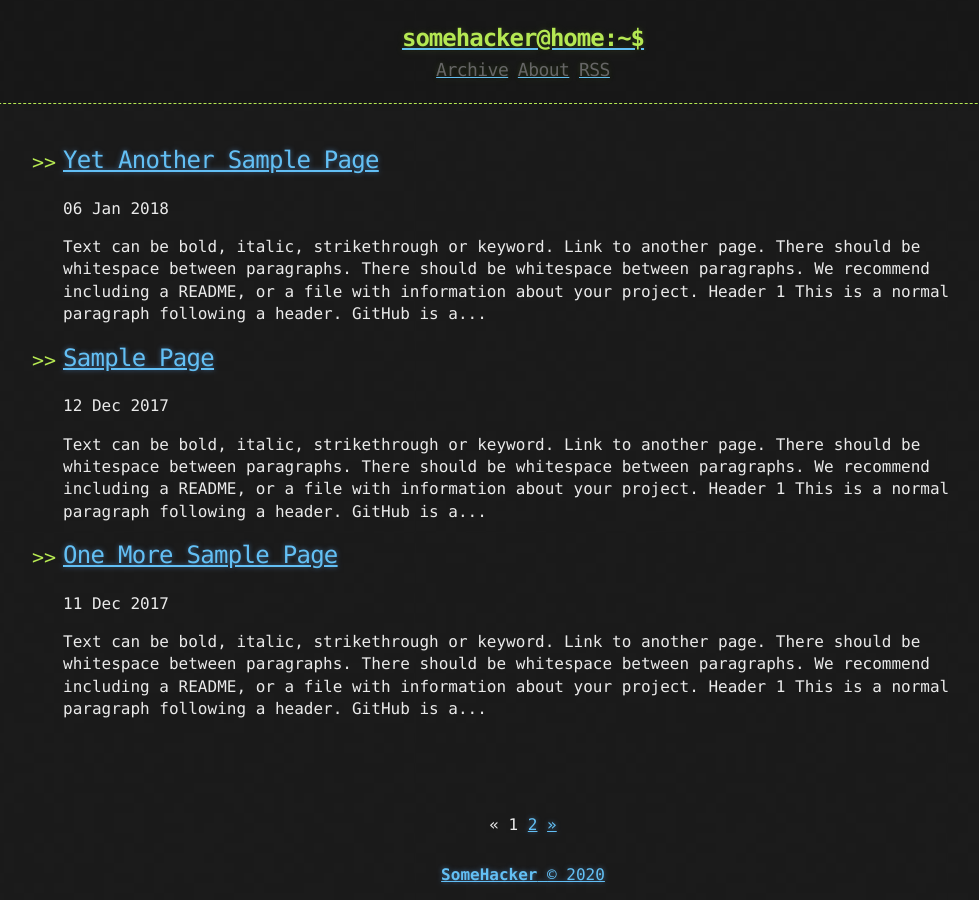
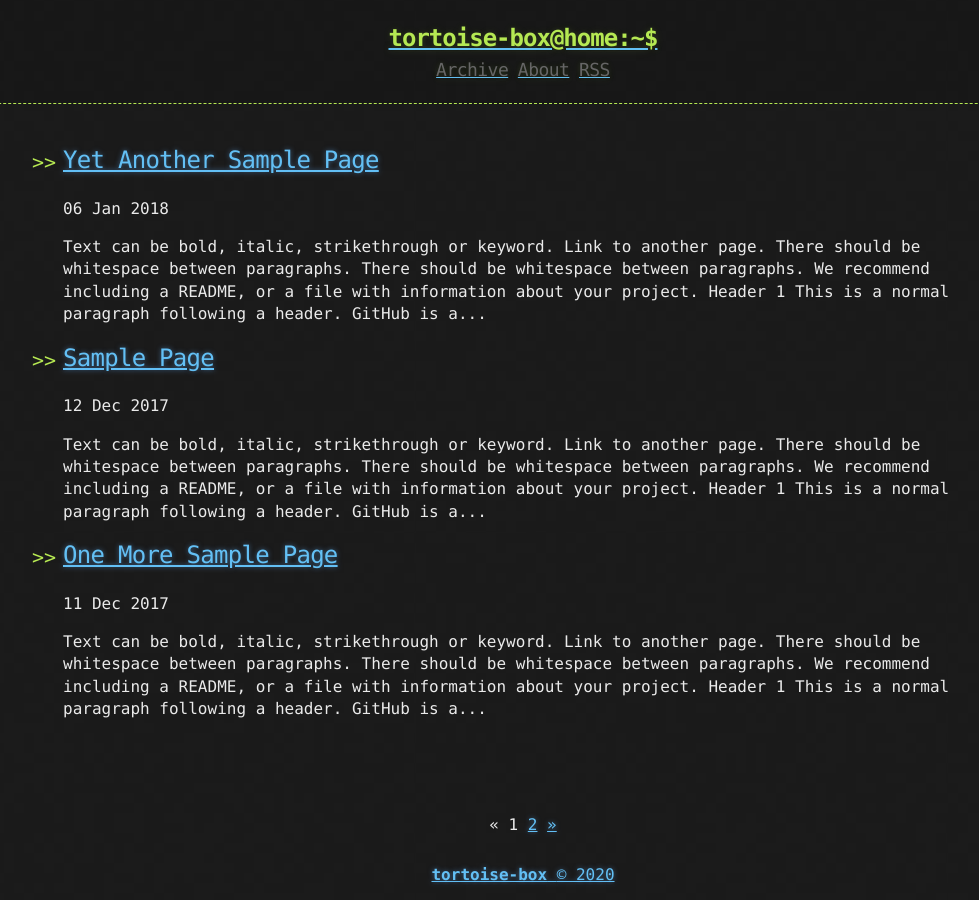
Before and after one commit to tocttou/hacker-blog, a Jekyll site: the page built from index.html, in a window 1280 px wide. Shown: the whole page, without its empty margins (117-1096 px from the left). Built offline with Jekyll 4.4.1, drawn with Linux system fonts in a browser that asks for light colours; the list of posts is cut into pages by our own code.

Commit message:
Update _config.yml

```diff
--- a/_config.yml
+++ b/_config.yml
@@ -1,9 +1,9 @@
-title: Hacker-Blog
-description: "A Jekyll Blog Theme For Hackers"
+title: Tortoise-Box
+description: "A Tortoise Blog"
 author:
-  name: "SomeHacker"
-  email: "someone@somewebsite.somedomain"
-  url: "https://ashishchaudhary.in/hacker-blog"
+  name: "box"
+  email: "box@tortoisebox.ca"
+  url: "tortoise-box.github.io"
 
 baseurl: /
 
@@ -28,5 +28,5 @@ plugins:
   - jekyll-sitemap
 
 # Custom variables
-owner : "SomeHacker"
+owner : "tortoise-box"
 year : "2020"
```
